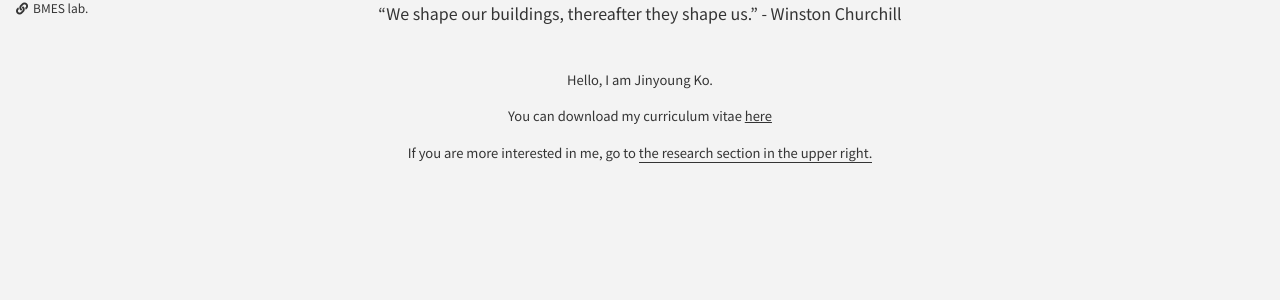
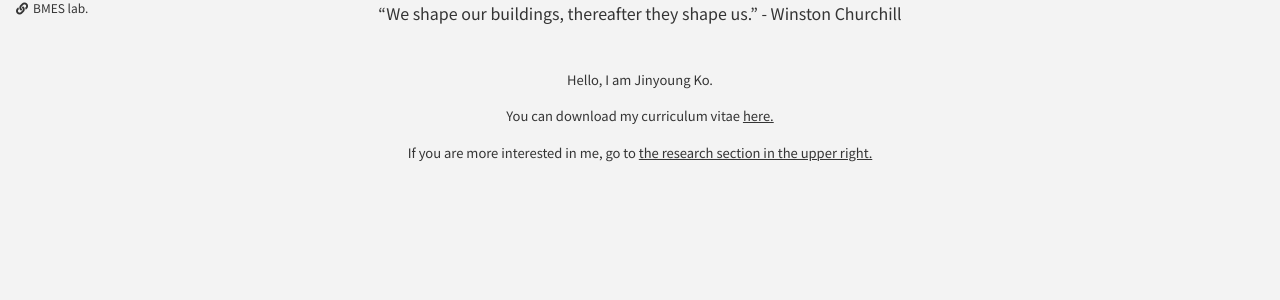
Before and after one commit to jinyoungko96/jinyoungko96.github.io, a Jekyll site: the page built from index.html, in a window 1280 px wide. Shown: the part 320-620 px from the top of the page. Built offline with Jekyll 4.4.1, drawn with Linux system fonts in a browser that asks for light colours; cached includes are drawn as plain includes; the list of posts is cut into pages by our own code.

Commit message:
Update index.html

```diff
--- a/index.html
+++ b/index.html
@@ -8,5 +8,5 @@
 
 </br>
 <font size=2><p style="text-align:center;">Hello, I am Jinyoung Ko.</p>
-<p style="text-align:center;">You can download my curriculum vitae <a href="https://github.com/jinyoungko96/jinyoungko96.github.io/blob/main/assets/pdfs/CV_JinyoungKo.pdf">here</a></p>
-<p style="text-align:center;">If you are more interested in me, go to <u>the research section in the upper right.</u></p></font>
+<p style="text-align:center;">You can download my curriculum vitae <a href="https://github.com/jinyoungko96/jinyoungko96.github.io/blob/main/assets/pdfs/CV_JinyoungKo.pdf">here.</a></p>
+<p style="text-align:center;">If you are more interested in me, go to <a href="https://jinyoungko96.github.io/research/">the research section in the upper right.</a></p></font>
```
